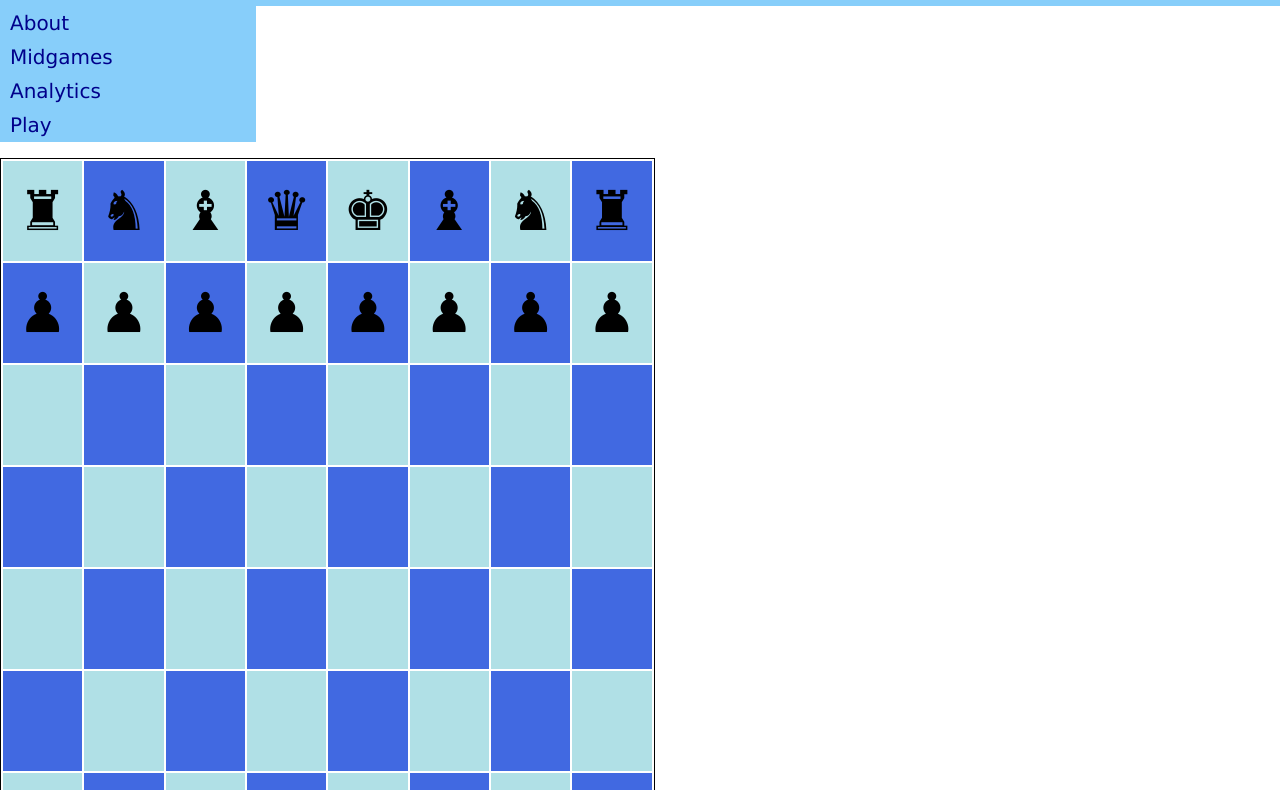
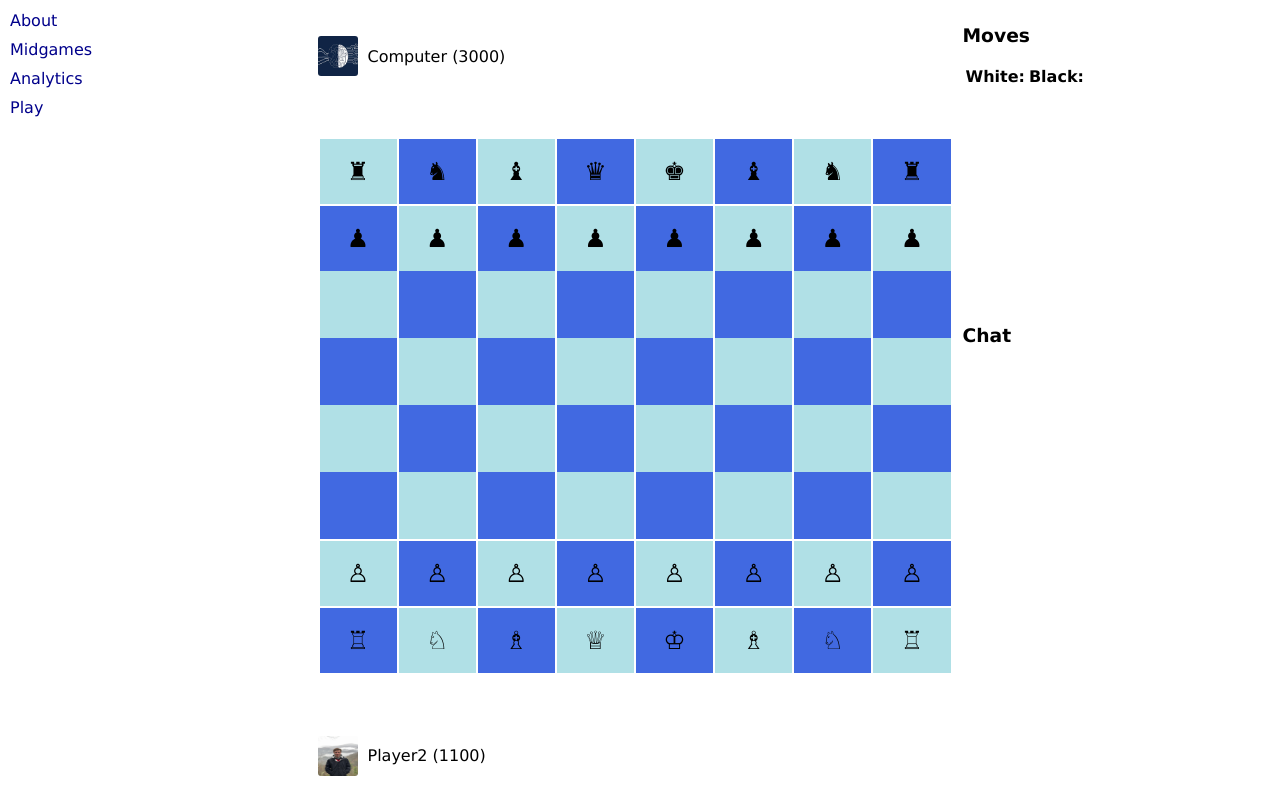
Before and after one commit to mattkenney97/Kenchess, a plain HTML site: page index.html in a window 1280 px wide. Shown: the part 74-864 px from the top of the page. Drawn offline with Linux system fonts and the light colour scheme.

Commit message:
Adding files to repo

```diff
--- /dev/null
+++ b/app.js
@@ -0,0 +1,67 @@
+// let todoList = [];
+// let input = prompt("Todo list action");
+
+// while (input.toLowerCase() != 'quit') {
+//     console.log(input)
+
+//     if (input.toLowerCase() === 'add') {
+//         todoList.push(prompt("What do you want to add?"))
+//     }
+//     else if (input.toLowerCase() === 'list') {
+//         console.log(todoList)
+//     }
+//     else if (input.toLowerCase() === 'delete') {
+//         let remove = prompt("What do you want to delete?");
+
+//     }
+//     input = prompt("Todo list action");
+// }
+
+// const button = document.querySelector("button[name='h1']")
+// let classes = button.classList
+
+// button.addEventListener('click', function() {
+//     let result = classes.toggle("boardHighlight");
+//   })
+
+function validWhitePawnMove(board, start, end) {
+    console.log('Trying pawn move')
+    let cols = ['a','b','c','d','e','f','g','h'];
+    let ind = 0;
+    for( let letter of cols ) {
+        if ( letter === start.name[0] ) {
+            break;
+        }
+        ind += 1
+    }
+    console.log(start.name[0])
+    console.log(ind)
+    let front = start.name[0] + (parseInt(start.name[1]) + 1);
+
+
+    let leftFront = start.name[0] + (parseInt(start.name[1]) + 1)
+}
+
+const boardButtons = document.querySelectorAll("button[class='boardSquare']")
+
+for( let button of boardButtons ) {
+    button.addEventListener('click', function() {
+            let checkFound = false;
+            for( let check of boardButtons ) {
+                if (check.classList.contains('boardHighlight')) {
+                    checkFound = true
+                    if (check.innerHTML != null) {
+                        if (check.innerHTML === '\u2659') {
+                            validWhitePawnMove(boardButtons, check, button)
+                        }
+                        button.innerHTML = check.innerHTML
+                        check.innerHTML = null
+                    }
+                    check.classList.toggle("boardHighlight");
+                }
+            }
+            if (checkFound === false) {
+                button.classList.toggle("boardHighlight");
+            }
+          })
+}
--- a/index.css
+++ b/index.css
@@ -9,62 +9,107 @@ body {
     margin: 0px;
     height: 60px;
     padding: 20px 0px 0px 10px;
-    background-color: lightskyblue;
     color: darkblue;
+    z-index: 2;
+    width: 100%;
+    /* background-color: lightskyblue; */
 }
+
+#mainpage {
+    display: flex;
+    width: 100%;
+    height: 100vh;
+    justify-content: space-around;
+}
+
 .leftnav {
-    z-index: 1;
-    width: 20%;
+    width: 160px;
     height: 100%;
-    left: 0;
+    flex: 1;
+    display: flex;
+    flex-direction: column;
+}
+
+.leftnav a {
+    padding: 5px 10px 5px 10px;
+    text-decoration: none;
+    color: darkblue;
+    transition: background-color 0.3s;
+    width: 160px;
+}
+
+.leftnav a:hover {
+    color: black;
     background-color: lightskyblue;
 }
 
-.navlist {
-    margin-top: 0px;
-    padding-left: 0px;
-    list-style-type: none;
-}
-
-.navlist li {
-    font-size: 20px;
-}
-
-.navlist a {
-    padding: 5px 0px 5px 10px;
-    display: block;
-    text-decoration: none;
-    color: darkblue;
-
-}
-
-.navlist a:hover {
-    color: black;
-    background-color: white;
-}
-
 .chessboard {
-    float: left;
-    width: 50%;
-    border-style: solid;
-    border-width: 1px;
-    border-color: black;
+    flex: 2;
+    display: flex;
+    flex-direction: column;
+    margin-right: 10px;
+    justify-content: space-around;
 }
 
 .boardWhiteSquare {
     background-color: powderblue;
-    width: 70px;
-    height: 70px;
+    width: 40px;
+    height: 65px;
     border: 1px;
-    padding: 15px;
-    font-size: 55px;
+    padding: 0px;
 }
 
 .boardBlackSquare {
     background-color: royalblue;
-    width: 70px;
-    height: 70px;
+    width: 40px;
+    height: 65px;
     border: 1px;
-    padding: 15px;
-    font-size: 55px;
+    padding: 0px;
 }
+
+.rightbar {
+    display: flex;
+    width: 160px;
+    flex-direction: column;
+    flex: 1;
+}
+
+.movestable {
+    height: 300px;
+}
+
+.playerhead {
+    display: flex;
+    align-items: center;
+}
+
+.playerhead img {
+    width: 40px;
+    height: 40px;
+    border-radius: 3px;
+    margin-right: 10px;
+}
+
+.boardSquare {
+    background-color: inherit;
+    border: none;
+    width: 100%;
+    height: 100%;
+    font-size: 25px;
+}
+
+.boardHighlight {
+    background-color: yellow;
+}
+
+@media (max-width: 800px) {
+    #mainpage {
+        flex-direction: column;
+        margin-top: 160px;
+    }
+
+    .leftnav {
+        display: flex;
+        flex-direction: row;
+    }
+}
--- a/index.html
+++ b/index.html
@@ -8,103 +8,125 @@
     <link rel="stylesheet" type="text/css" href="index.css">
 </head>
 <body>
-    <h1 class = "header">Kenchess</h1>
+    <div>
+        <h1 class = "header">Kenchess</h1>
+    </div>
+    <div id=mainpage>
+        <nav class="leftnav">
+            <a href="about.html">About</a>
+            <a href="midgames.html">Midgames</a>
+            <a href="analytics.html">Analytics</a>
+            <a href="play.html">Play</a>
+        </nav>
 
-    <div>
-        <nav class="leftnav">
-            <ul class="navlist">
-                <li><a href="about.html">About</a></li>
-                <li><a href="midgames.html">Midgames</a></li>
-                <li><a href="analytics.html">Analytics</a></li>
-                <li><a href="play.html">Play</a></li>
-            </ul>
-        </nav>
+        <div class="chessboard">
+            <div class="playerhead">
+                <img src="jz_aiedw_022119.jpeg" alt="Player1">
+                <span>Computer (3000)</span>
+            </div>
+            <table>
+                <tr>
+                    <td class = "boardWhiteSquare"><button name='h1' class='boardSquare' type='button'>&#9820;</button></td>
+                    <td class = "boardBlackSquare"><button name='h2' class='boardSquare' type='button'>&#9822;</button></td>
+                    <td class = "boardWhiteSquare"><button name='h3' class='boardSquare' type='button'>&#9821;</button></td>
+                    <td class = "boardBlackSquare"><button name='h4' class='boardSquare' type='button'>&#9819;</button></td>
+                    <td class = "boardWhiteSquare"><button name='h5' class='boardSquare' type='button'>&#9818;</button></td>
+                    <td class = "boardBlackSquare"><button name='h6' class='boardSquare' type='button'>&#9821;</button></td>
+                    <td class = "boardWhiteSquare"><button name='h7' class='boardSquare' type='button'>&#9822;</button></td>
+                    <td class = "boardBlackSquare"><button name='h8' class='boardSquare' type='button'>&#9820;</button></td>
+                </tr>
+                <tr>
+                    <td class = "boardBlackSquare"><button name='g1' class='boardSquare' type='button'>&#9823;</button></td>
+                    <td class = "boardWhiteSquare"><button name='g2' class='boardSquare' type='button'>&#9823;</button></td>
+                    <td class = "boardBlackSquare"><button name='g3' class='boardSquare' type='button'>&#9823;</button></td>
+                    <td class = "boardWhiteSquare"><button name='g4' class='boardSquare' type='button'>&#9823;</button></td>
+                    <td class = "boardBlackSquare"><button name='g5' class='boardSquare' type='button'>&#9823;</button></td>
+                    <td class = "boardWhiteSquare"><button name='g6' class='boardSquare' type='button'>&#9823;</button></td>
+                    <td class = "boardBlackSquare"><button name='g7' class='boardSquare' type='button'>&#9823;</button></td>
+                    <td class = "boardWhiteSquare"><button name='g8' class='boardSquare' type='button'>&#9823;</button></td>
+                </tr>
+                <tr>
+                    <td class = "boardWhiteSquare"><button name='f1' class='boardSquare' type='button'></button></td>
+                    <td class = "boardBlackSquare"><button name='f2' class='boardSquare' type='button'></button></td>
+                    <td class = "boardWhiteSquare"><button name='f3' class='boardSquare' type='button'></button></td>
+                    <td class = "boardBlackSquare"><button name='f4' class='boardSquare' type='button'></button></td>
+                    <td class = "boardWhiteSquare"><button name='f5' class='boardSquare' type='button'></button></td>
+                    <td class = "boardBlackSquare"><button name='f6' class='boardSquare' type='button'></button></td>
+                    <td class = "boardWhiteSquare"><button name='f7' class='boardSquare' type='button'></button></td>
+                    <td class = "boardBlackSquare"><button name='f8' class='boardSquare' type='button'></button></td>
+                </tr>
+                <tr>
+                    <td class = "boardBlackSquare"><button name='e1' class='boardSquare' type='button'></button></td>
+                    <td class = "boardWhiteSquare"><button name='e2' class='boardSquare' type='button'></button></td>
+                    <td class = "boardBlackSquare"><button name='e3' class='boardSquare' type='button'></button></td>
+                    <td class = "boardWhiteSquare"><button name='e4' class='boardSquare' type='button'></button></td>
+                    <td class = "boardBlackSquare"><button name='e5' class='boardSquare' type='button'></button></td>
+                    <td class = "boardWhiteSquare"><button name='e6' class='boardSquare' type='button'></button></td>
+                    <td class = "boardBlackSquare"><button name='e7' class='boardSquare' type='button'></button></td>
+                    <td class = "boardWhiteSquare"><button name='e8' class='boardSquare' type='button'></button></td>
+                </tr>
+                <tr>
+                    <td class = "boardWhiteSquare"><button name='d1' class='boardSquare' type='button'></button></td>
+                    <td class = "boardBlackSquare"><button name='d2' class='boardSquare' type='button'></button></td>
+                    <td class = "boardWhiteSquare"><button name='d3' class='boardSquare' type='button'></button></td>
+                    <td class = "boardBlackSquare"><button name='d4' class='boardSquare' type='button'></button></td>
+                    <td class = "boardWhiteSquare"><button name='d5' class='boardSquare' type='button'></button></td>
+                    <td class = "boardBlackSquare"><button name='d6' class='boardSquare' type='button'></button></td>
+                    <td class = "boardWhiteSquare"><button name='d7' class='boardSquare' type='button'></button></td>
+                    <td class = "boardBlackSquare"><button name='d8' class='boardSquare' type='button'></button></td>
+                </tr>
+                <tr>
+                    <td class = "boardBlackSquare"><button name='c1' class='boardSquare' type='button'></button></td>
+                    <td class = "boardWhiteSquare"><button name='c2' class='boardSquare' type='button'></button></td>
+                    <td class = "boardBlackSquare"><button name='c3' class='boardSquare' type='button'></button></td>
+                    <td class = "boardWhiteSquare"><button name='c4' class='boardSquare' type='button'></button></td>
+                    <td class = "boardBlackSquare"><button name='c5' class='boardSquare' type='button'></button></td>
+                    <td class = "boardWhiteSquare"><button name='c6' class='boardSquare' type='button'></button></td>
+                    <td class = "boardBlackSquare"><button name='c7' class='boardSquare' type='button'></button></td>
+                    <td class = "boardWhiteSquare"><button name='c8' class='boardSquare' type='button'></button></td>
+                </tr>
+                <tr>
+                    <td class = "boardWhiteSquare"><button name='b1' class='boardSquare' type='button'>&#9817;</button></td>
+                    <td class = "boardBlackSquare"><button name='b2' class='boardSquare' type='button'>&#9817;</button></td>
+                    <td class = "boardWhiteSquare"><button name='b3' class='boardSquare' type='button'>&#9817;</button></td>
+                    <td class = "boardBlackSquare"><button name='b4' class='boardSquare' type='button'>&#9817;</button></td>
+                    <td class = "boardWhiteSquare"><button name='b5' class='boardSquare' type='button'>&#9817;</button></td>
+                    <td class = "boardBlackSquare"><button name='b6' class='boardSquare' type='button'>&#9817;</button></td>
+                    <td class = "boardWhiteSquare"><button name='b7' class='boardSquare' type='button'>&#9817;</button></td>
+                    <td class = "boardBlackSquare"><button name='b8' class='boardSquare' type='button'>&#9817;</button></td>
+                </tr>
+                <tr>
+                    <td class = "boardBlackSquare"><button name='a1' class='boardSquare' type='button'>&#9814;</button></td>
+                    <td class = "boardWhiteSquare"><button name='a2' class='boardSquare' type='button'>&#9816;</button></td>
+                    <td class = "boardBlackSquare"><button name='a3' class='boardSquare' type='button'>&#9815;</button></td>
+                    <td class = "boardWhiteSquare"><button name='a4' class='boardSquare' type='button'>&#9813;</button></td>
+                    <td class = "boardBlackSquare"><button name='a5' class='boardSquare' type='button'>&#9812;</button></td>
+                    <td class = "boardWhiteSquare"><button name='a6' class='boardSquare' type='button'>&#9815;</button></td>
+                    <td class = "boardBlackSquare"><button name='a7' class='boardSquare' type='button'>&#9816;</button></td>
+                    <td class = "boardWhiteSquare"><button name='a8' class='boardSquare' type='button'>&#9814;</button></td>
+                </tr>
+            </table>
+            <div class="playerhead">
+                <img src="IMG_0277.JPG" alt="Player2">
+                <span>Player2 (1100)</span>
+            </div>
+        </div>
+
+        <div class = "rightbar">
+            <div class = "movestable">
+                <h3>Moves</h3>
+                <table>
+                    <tr>
+                        <th>White:</th>
+                        <th>Black:</th>
+                    </tr>
+                </table>
+            </div>
+            <div class = "chat">
+                <h3>Chat</h3>
+            </div>
+        </div>
     </div>
-
-    <span>
-        <table class="chessboard">
-            <tr>
-                <td class = "boardWhiteSquare">&#9820;</td>
-                <td class = "boardBlackSquare">&#9822;</td>
-                <td class = "boardWhiteSquare">&#9821;</td>
-                <td class = "boardBlackSquare">&#9819;</td>
-                <td class = "boardWhiteSquare">&#9818;</td>
-                <td class = "boardBlackSquare">&#9821;</td>
-                <td class = "boardWhiteSquare">&#9822;</td>
-                <td class = "boardBlackSquare">&#9820;</td>
-            </tr>
-            <tr>
-                <td class = "boardBlackSquare">&#9823;</td>
-                <td class = "boardWhiteSquare">&#9823;</td>
-                <td class = "boardBlackSquare">&#9823;</td>
-                <td class = "boardWhiteSquare">&#9823;</td>
-                <td class = "boardBlackSquare">&#9823;</td>
-                <td class = "boardWhiteSquare">&#9823;</td>
-                <td class = "boardBlackSquare">&#9823;</td>
-                <td class = "boardWhiteSquare">&#9823;</td>
-            </tr>
-            <tr>
-                <td class = "boardWhiteSquare"></td>
-                <td class = "boardBlackSquare"></td>
-                <td class = "boardWhiteSquare"></td>
-                <td class = "boardBlackSquare"></td>
-                <td class = "boardWhiteSquare"></td>
-                <td class = "boardBlackSquare"></td>
-                <td class = "boardWhiteSquare"></td>
-                <td class = "boardBlackSquare"></td>
-            </tr>
-            <tr>
-                <td class = "boardBlackSquare"></td>
-                <td class = "boardWhiteSquare"></td>
-                <td class = "boardBlackSquare"></td>
-                <td class = "boardWhiteSquare"></td>
-                <td class = "boardBlackSquare"></td>
-                <td class = "boardWhiteSquare"></td>
-                <td class = "boardBlackSquare"></td>
-                <td class = "boardWhiteSquare"></td>
-            </tr>
-            <tr>
-                <td class = "boardWhiteSquare"></td>
-                <td class = "boardBlackSquare"></td>
-                <td class = "boardWhiteSquare"></td>
-                <td class = "boardBlackSquare"></td>
-                <td class = "boardWhiteSquare"></td>
-                <td class = "boardBlackSquare"></td>
-                <td class = "boardWhiteSquare"></td>
-                <td class = "boardBlackSquare"></td>
-            </tr>
-            <tr>
-                <td class = "boardBlackSquare"></td>
-                <td class = "boardWhiteSquare"></td>
-                <td class = "boardBlackSquare"></td>
-                <td class = "boardWhiteSquare"></td>
-                <td class = "boardBlackSquare"></td>
-                <td class = "boardWhiteSquare"></td>
-                <td class = "boardBlackSquare"></td>
-                <td class = "boardWhiteSquare"></td>
-            </tr>
-            <tr>
-                <td class = "boardWhiteSquare">&#9817;</td>
-                <td class = "boardBlackSquare">&#9817;</td>
-                <td class = "boardWhiteSquare">&#9817;</td>
-                <td class = "boardBlackSquare">&#9817;</td>
-                <td class = "boardWhiteSquare">&#9817;</td>
-                <td class = "boardBlackSquare">&#9817;</td>
-                <td class = "boardWhiteSquare">&#9817;</td>
-                <td class = "boardBlackSquare">&#9817;</td>
-            </tr>
-            <tr>
-                <td class = "boardBlackSquare">&#9814;</td>
-                <td class = "boardWhiteSquare">&#9816;</td>
-                <td class = "boardBlackSquare">&#9815;</td>
-                <td class = "boardWhiteSquare">&#9813;</td>
-                <td class = "boardBlackSquare">&#9812;</td>
-                <td class = "boardWhiteSquare">&#9815;</td>
-                <td class = "boardBlackSquare">&#9816;</td>
-                <td class = "boardWhiteSquare">&#9814;</td>
-            </tr>
-        </table>
-    </span>
-
+    <script src="app.js"></script>
 </body>
 </html>
```
Also changed, not shown: IMG_0277.JPG (added), jz_aiedw_022119.jpeg (added), 1 other file.
